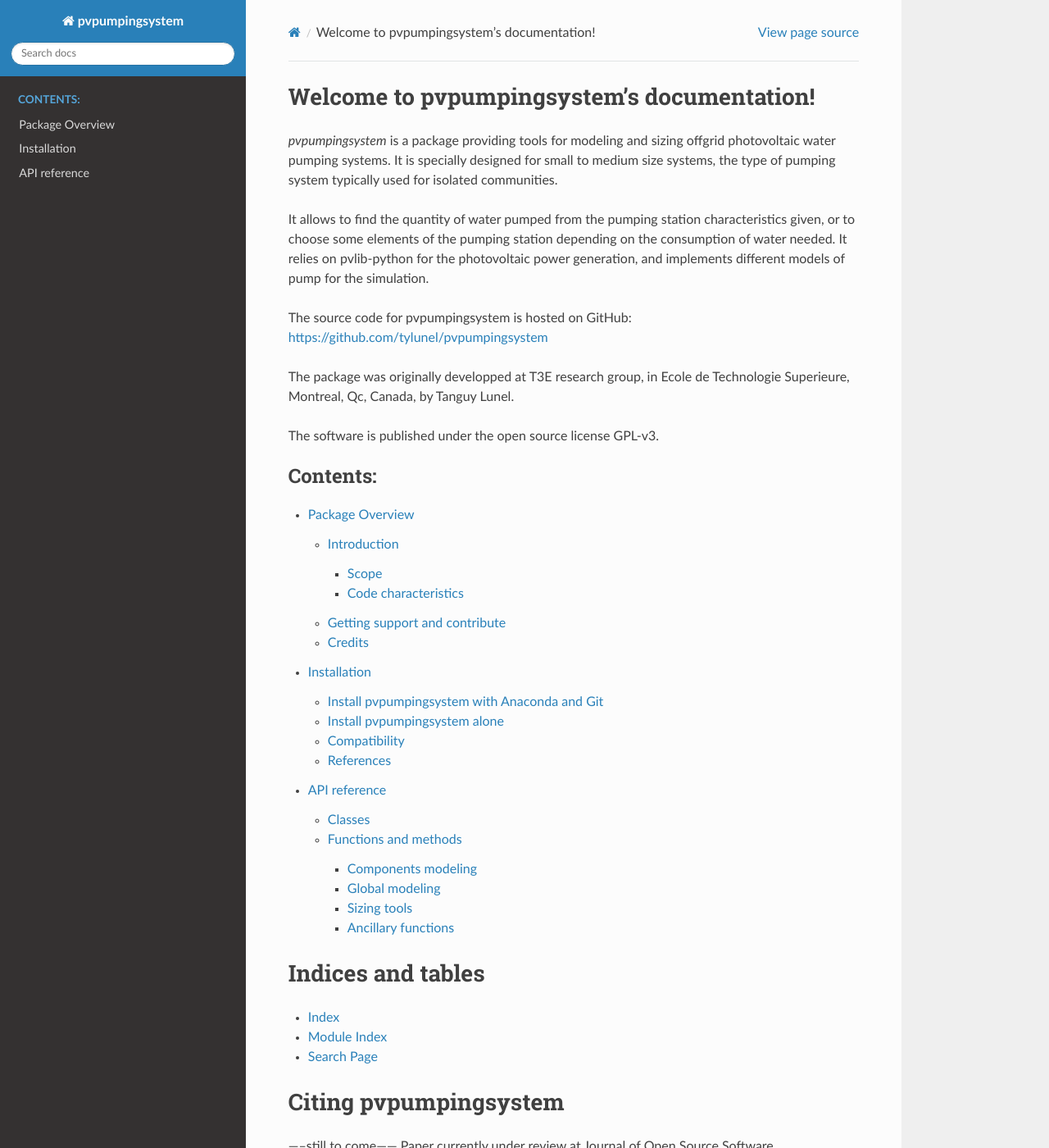
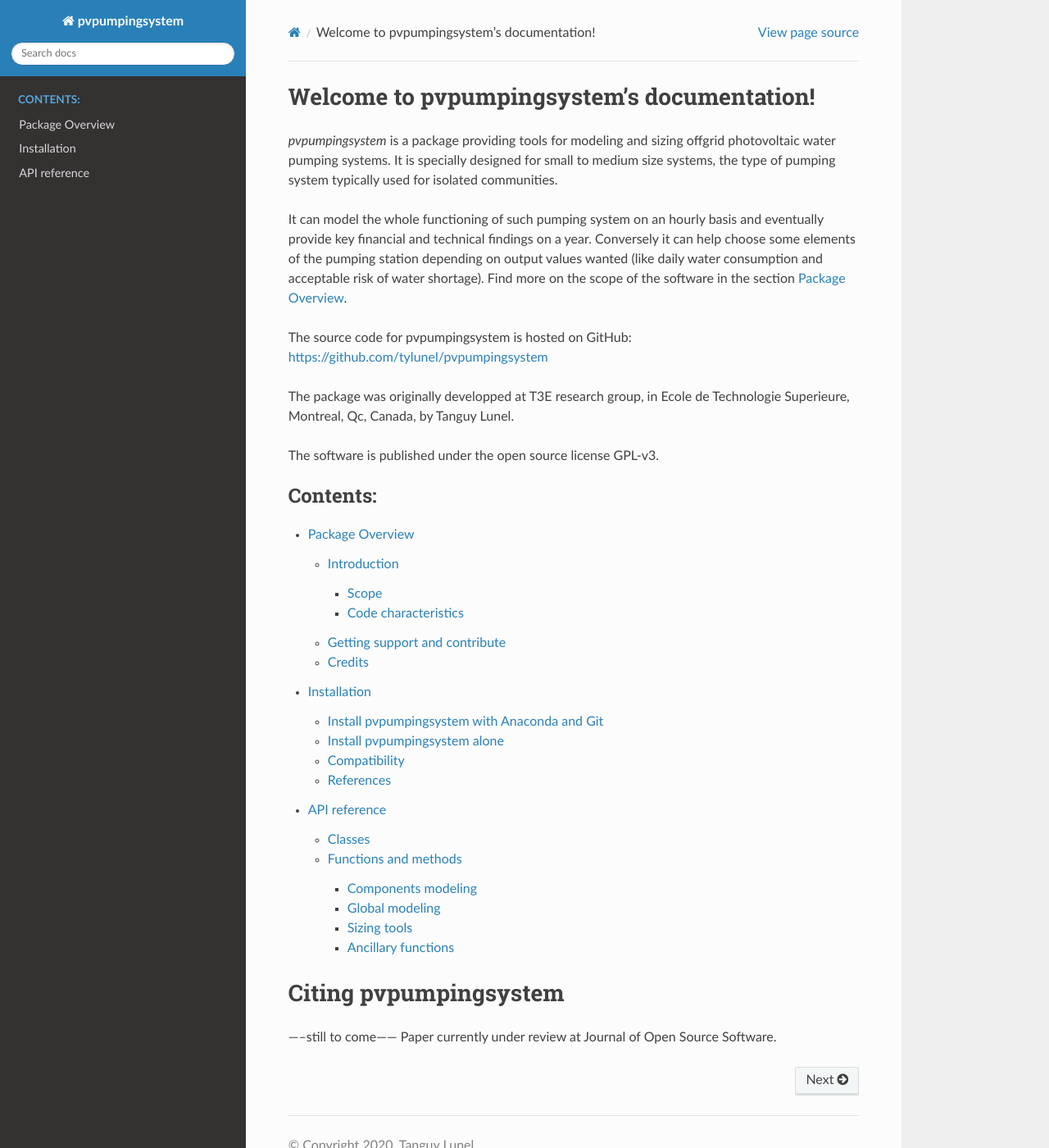
Before and after one commit to tylunel/pvpumpingsystem, a Sphinx documentation site: the page built from docs/source/index.rst, in a window 1280 px wide and 1400 px high. Shown: the whole window at 82% size. Built offline with Sphinx 7.4.7 and the Read the Docs theme 2.0.0, drawn with Linux system fonts in a browser that asks for light colours.

```diff
--- a/docs/source/index.rst
+++ b/docs/source/index.rst
@@ -11,11 +11,12 @@ offgrid photovoltaic water pumping systems. It is specially designed for
 small to medium size systems, the type of pumping system typically used
 for isolated communities.
 
-It allows to find the quantity of water pumped from the pumping station
-characteristics given, or to choose some elements of the pumping station
-depending on the consumption of water needed. It relies on pvlib-python
-for the photovoltaic power generation, and implements different models
-of pump for the simulation.
+It can model the whole functioning of such pumping system on an hourly basis
+and eventually provide key financial and technical findings on a year.
+Conversely it can help choose some elements of the pumping station
+depending on output values wanted (like daily water consumption and
+acceptable risk of water shortage). Find more on the scope of the software
+in the section :ref:`package_overview`.
 
 The source code for pvpumpingsystem is hosted on GitHub:
 https://github.com/tylunel/pvpumpingsystem
@@ -36,14 +37,6 @@ The software is published under the open source license GPL-v3.
 
 
 
-Indices and tables
-==================
-
-* :ref:`genindex`
-* :ref:`modindex`
-* :ref:`search`
-
-
 Citing pvpumpingsystem
 ======================
 -----still to come------
```
Also changed, not shown: README.md (+34 -14 lines), 1 other file.
